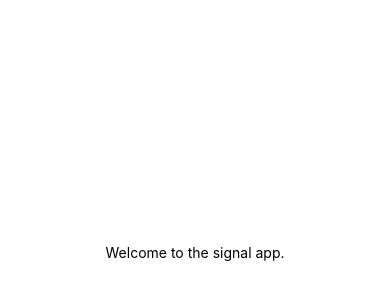
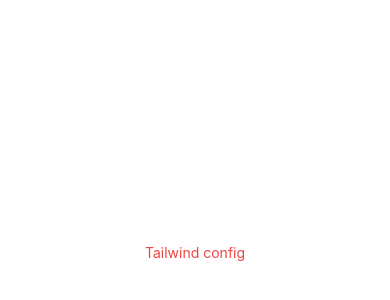
Before and after one commit to 1sh1vam/signal-clone, a React Native app: screen / in a window 390 px wide. Shown: the part 170-470 px from the top of the page. Built offline with nearby package versions, Linux system fonts and the light colour scheme.

Commit message:
setting up the tailwind

```diff
--- a/App.js
+++ b/App.js
@@ -1,19 +1,9 @@
-import { StatusBar } from 'expo-status-bar';
-import { StyleSheet, Text, View } from 'react-native';
+import { Text, View } from 'react-native';
 
 export default function App() {
   return (
-    <View style={styles.container}>
-      <Text>Welcome to the signal app.</Text>
+    <View className="flex-1 justify-center items-center">
+      <Text className="text-red-500">Tailwind config</Text>
     </View>
   );
 }
-
-const styles = StyleSheet.create({
-  container: {
-    flex: 1,
-    backgroundColor: '#fff',
-    alignItems: 'center',
-    justifyContent: 'center',
-  },
-});
--- a/babel.config.js
+++ b/babel.config.js
@@ -2,5 +2,6 @@
   api.cache(true);
   return {
     presets: ['babel-preset-expo'],
+    plugins: ["nativewind/babel"],
   };
 };
--- a/package.json
+++ b/package.json
@@ -11,11 +11,13 @@
   "dependencies": {
     "expo": "~47.0.12",
     "expo-status-bar": "~1.4.2",
+    "nativewind": "^2.0.11",
     "react": "18.1.0",
     "react-native": "0.70.5"
   },
   "devDependencies": {
-    "@babel/core": "^7.12.9"
+    "@babel/core": "^7.12.9",
+    "tailwindcss": "^3.2.4"
   },
   "private": true
 }
--- /dev/null
+++ b/tailwind.config.js
@@ -0,0 +1,8 @@
+/** @type {import('tailwindcss').Config} */
+module.exports = {
+  content: ["./App.{js,jsx,ts,tsx}", "./screens/**/*.{js,jsx,ts,tsx}"],
+  theme: {
+    extend: {},
+  },
+  plugins: [],
+}
```
Also changed, not shown: 1 other file (tests, documents, lock files or other folders).
